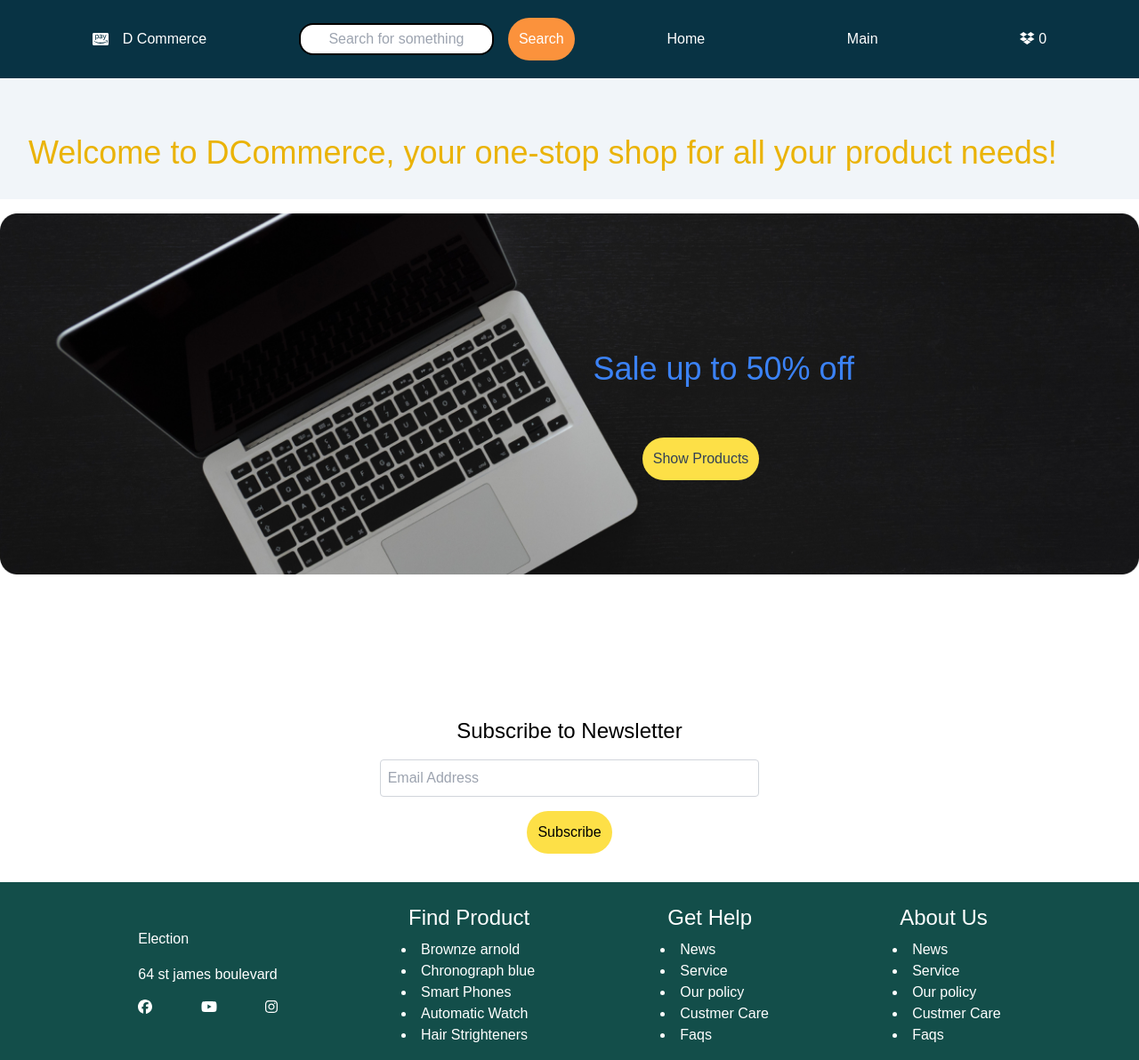
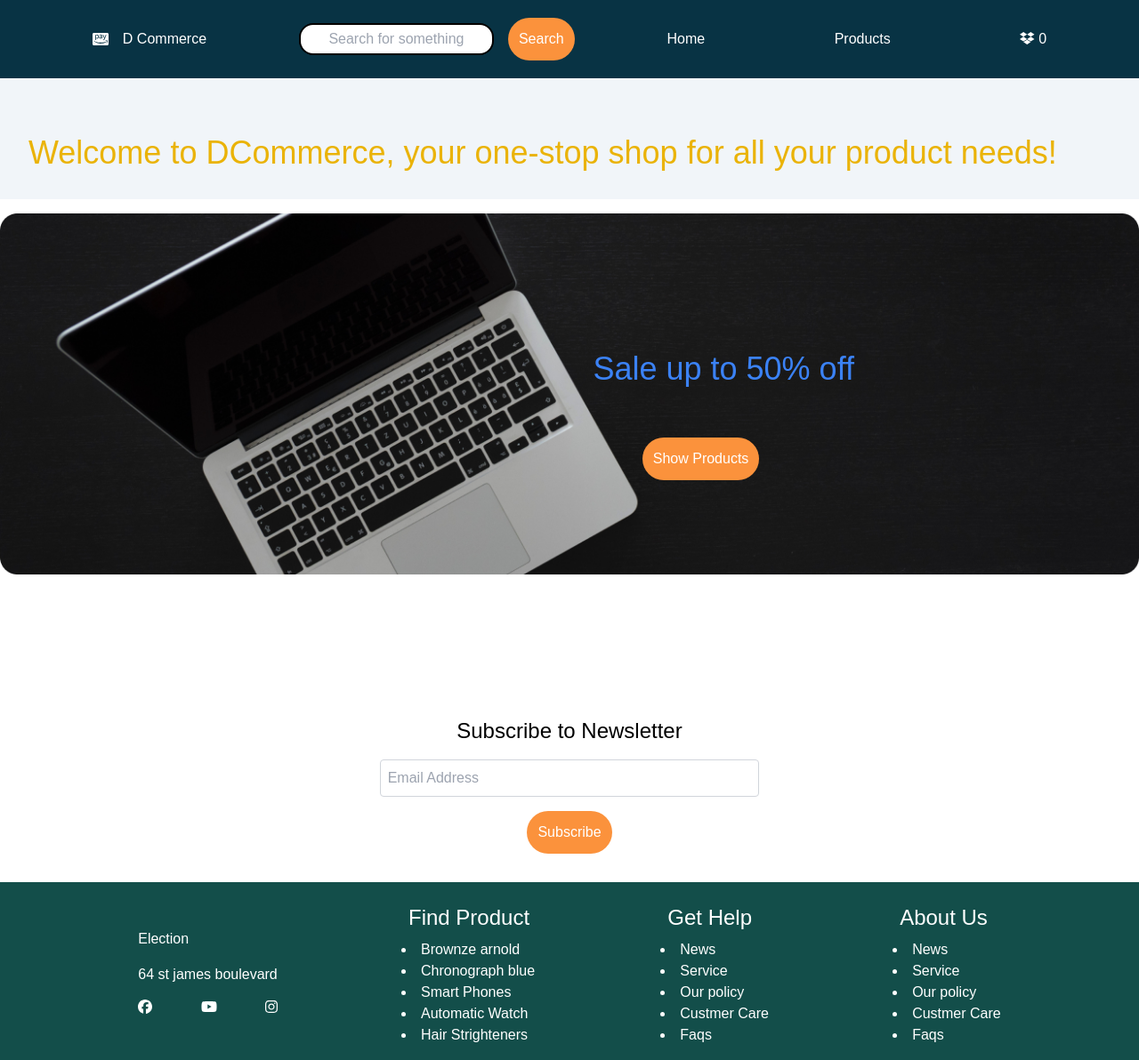
Before and after one commit to LinkBroken/D-commerce, a React (Vite) app: page / in a window 1280 px wide. Shown: the whole page at 89% size. Built offline with nearby package versions, Linux system fonts and the light colour scheme; no server answers.

Commit message:
refactored the code, added the items based on a randomly generated number

```diff
--- a/src/App.jsx
+++ b/src/App.jsx
@@ -3,8 +3,7 @@ import {
   BrowserRouter as Router,
   Routes,
   Route,
-  redirect,
-  useNavigate,
+
 } from "react-router-dom";
 import Nav from "./components/Nav";
 import Footer from "./components/Footer";
--- a/src/components/Cart.jsx
+++ b/src/components/Cart.jsx
@@ -9,11 +9,7 @@ export default function Cart() {
     setCartState(state.items.length > 0);
   }, [state.items]);
   const data = new Set(state.items);
-  // const items = Array.from(data)
-  // console.log(items)
-  for (let i of data) {
-    console.log(i);
-  }
+
   return (
     <>
       {cartState ? (
--- a/src/components/Home.jsx
+++ b/src/components/Home.jsx
@@ -17,7 +17,7 @@ function Home() {
         </h1>
         <Link
           to="/main"
-          className="p-3 bg-yellow-300 rounded-3xl text-slate-700 absolute bottom-1/4 right-1/3"
+          className="p-3 bg-orange-400 rounded-3xl text-white absolute bottom-1/4 right-1/3"
         >
           Show Products
         </Link>
@@ -30,7 +30,7 @@ function Home() {
           placeholder="Email Address"
           className="w-1/3 p-2 mb-4 border border-gray-300 rounded"
         />
-        <button className="p-3 bg-yellow-300 rounded-3xl">Subscribe</button>
+        <button className="p-3 bg-orange-400 text-white rounded-3xl">Subscribe</button>
       </div>
     </>
   );
--- a/src/components/MainSection.jsx
+++ b/src/components/MainSection.jsx
@@ -37,8 +37,7 @@ function MainSection() {
                   itemClass="w-3/4 text-md bold mb-6"
                   buttonClass="p-3 text-white bg-orange-400  rounded-3xl"
                   buttonClick={() => {
-                    addItem({ ...item, id: index, count: itemCount });
-                    console.log({ ...item });
+                    addItem({ ...item, id: Math.random(), count: itemCount });
                     setModal(true);
                   }}
                   onChange={(e) => setItemCount(e.target.value)}
@@ -49,7 +48,7 @@ function MainSection() {
         </>
       ) : (
         <div className="flex flex-col items-center justify-center w-screen h-screen">
-          <h1 className=" text-6xl">Error Fetching load, Reload</h1>
+          <h1 className=" text-6xl">Loading ...</h1>
         </div>
       )}
     </>
--- a/src/components/Nav.jsx
+++ b/src/components/Nav.jsx
@@ -5,16 +5,16 @@ import { Items } from "../context/CartContext";
 import { FontAwesomeIcon } from "@fortawesome/react-fontawesome";
 import { faDropbox as icon } from "@fortawesome/free-brands-svg-icons";
 function Nav({ children, ...props }) {
-  const { cartCount } = useContext(Items);
+  const { state } = useContext(Items);
   return (
     <div className=" text-white bg-cyan-950 flex justify-evenly w-full  bg">
       {children}
       <div {...props}>
         <Link to="/">Home</Link>
-        <Link to="/Main">Main</Link>
+        <Link to="/Main">Products</Link>
         {/* <Link to="/Cart">Cart</Link> */}
         <Link to="/Cart">
-          <FontAwesomeIcon icon={icon} /> {cartCount}
+          <FontAwesomeIcon icon={icon} /> {state.items.length}
         </Link>
       </div>
     </div>
--- a/src/context/CartContext.jsx
+++ b/src/context/CartContext.jsx
@@ -21,7 +21,7 @@ function itemsReducer(state, action) {
 }
 
 function ItemsContextProvider({ children }) {
-  const [cartCount, setCartCount] = useState(0);
+  // const [cartCount, setCartCount] = useState(0);
 
   const initialState = {
     items: [],
@@ -39,11 +39,11 @@ function ItemsContextProvider({ children }) {
   }, [modal]);
   const addItem = (item) => {
     dispatch({ type: "ADD_TO_CART", payload: item });
-    setCartCount((prev) => prev + 1);
+    // setCartCount((prev) => prev + 1);
   };
   const removeItem = (id) => {
     dispatch({ type: "REMOVE_ITEM", payload: id });
-    setCartCount((prev) => prev - 1);
+    // setCartCount((prev) => prev - 1);
   };
 
   return (
@@ -52,7 +52,6 @@ function ItemsContextProvider({ children }) {
         state,
         addItem,
         removeItem,
-        cartCount,
         setModal,
         modal,
         search,
```
